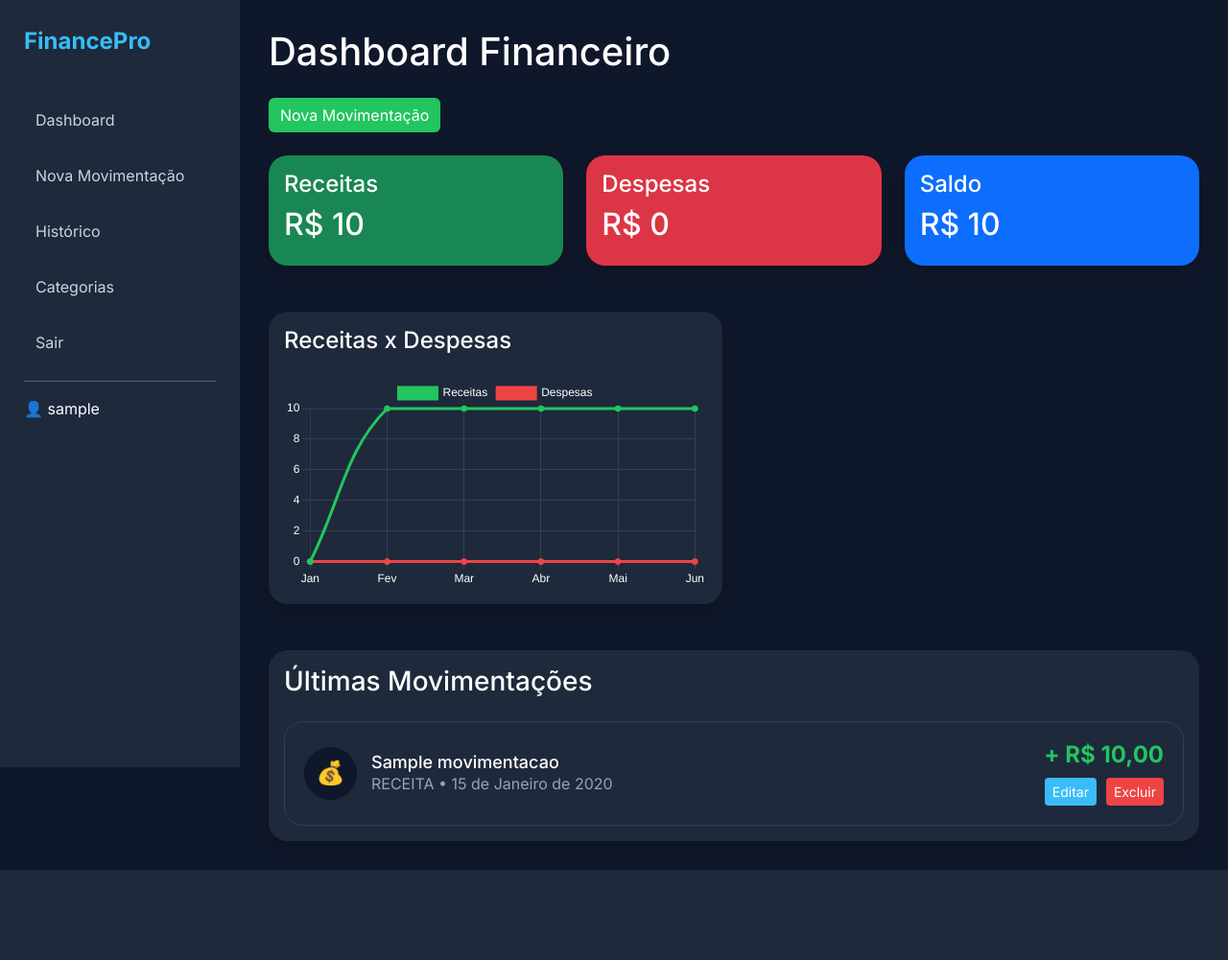
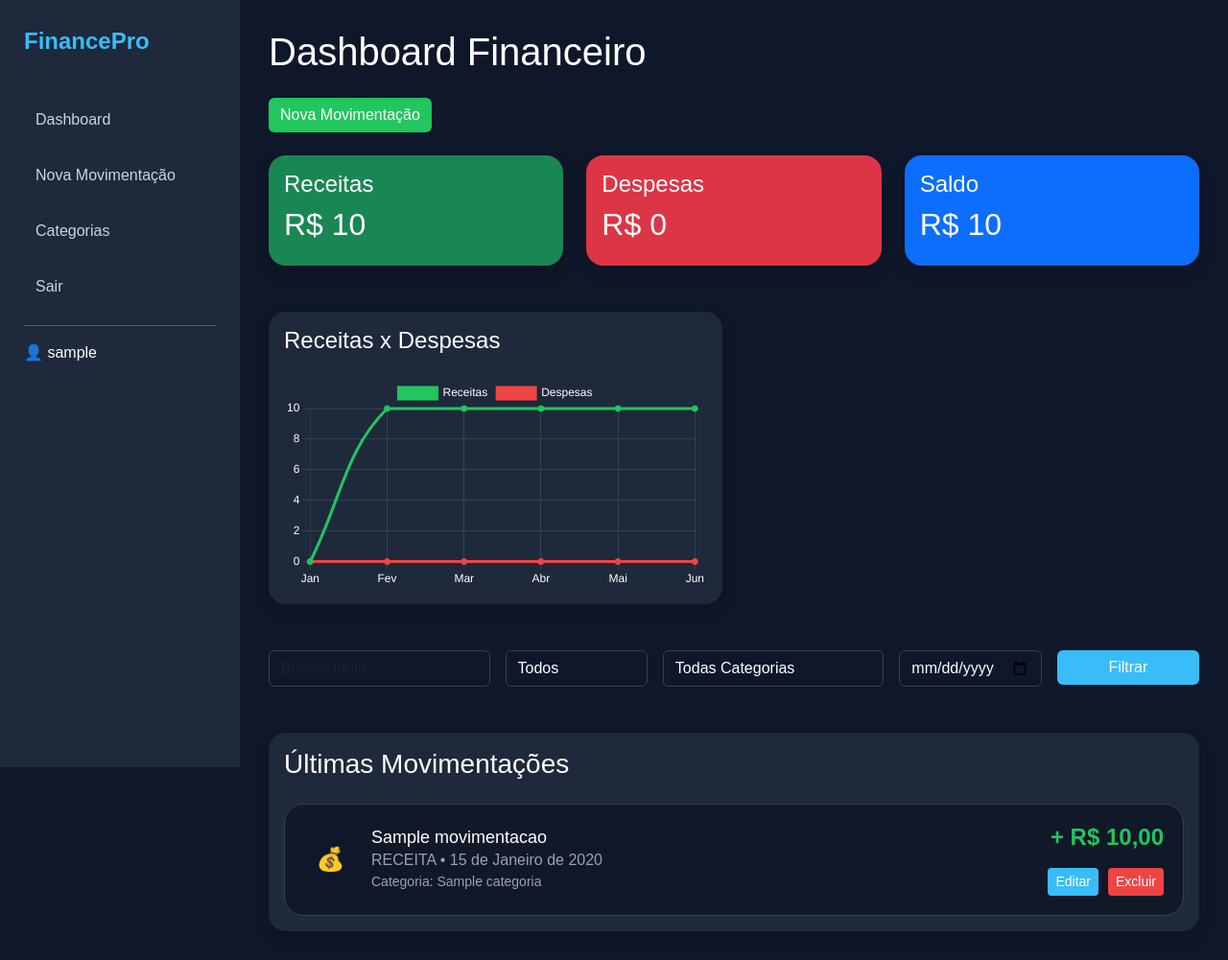
Before and after one commit to PauloSouza28/ProjetoLucas, a Django app: page /dashboard/ in a window 1280 px wide. Shown: the whole page at 96% size. Before the commit the page ends 907 px from the top, so only its background shows below. Run offline with Django 4.2, Linux system fonts and the light colour scheme; a user stored in the database is signed in; tables that the repository leaves empty hold one stand-in row (values such as "Sample post").

Commit message:
att filtros e layout

```diff
--- a/financeiro/static/css/style.css
+++ b/financeiro/static/css/style.css
@@ -218,3 +218,264 @@ body {
 
     justify-content: end;
 }
+
+.categoria-texto {
+    color: #94a3b8;
+    font-size: 14px;
+    margin-top: 5px;
+}
+
+/* =========================
+   GERAL
+========================= */
+
+body {
+    background-color: #0f172a;
+    color: white;
+    font-family: 'Poppins', sans-serif;
+}
+
+/* =========================
+   CARDS
+========================= */
+
+.card {
+    border: none;
+    border-radius: 18px;
+    background-color: #1e293b;
+    color: white;
+}
+
+/* =========================
+   MOVIMENTAÇÕES
+========================= */
+
+.movimentacoes-lista {
+
+    display: flex;
+
+    flex-direction: column;
+
+    gap: 20px;
+}
+
+.mov-card {
+
+    background: #111827;
+
+    border-radius: 20px;
+
+    padding: 20px;
+
+    display: flex;
+
+    justify-content: space-between;
+
+    align-items: center;
+
+    flex-wrap: wrap;
+
+    gap: 20px;
+
+    border: 1px solid #334155;
+
+    transition: 0.3s;
+
+    overflow: hidden;
+}
+
+.mov-card:hover {
+
+    transform: translateY(-4px);
+
+    border-color: #38bdf8;
+}
+
+.mov-info {
+
+    display: flex;
+
+    align-items: center;
+
+    gap: 15px;
+
+    flex: 1;
+
+    min-width: 220px;
+}
+
+.mov-icon {
+
+    width: 55px;
+
+    height: 55px;
+
+    border-radius: 50%;
+
+    background: #0f172a;
+
+    display: flex;
+
+    align-items: center;
+
+    justify-content: center;
+
+    font-size: 24px;
+
+    flex-shrink: 0;
+}
+
+.mov-info h5 {
+
+    margin: 0;
+
+    font-size: 18px;
+
+    word-break: break-word;
+}
+
+.mov-info p {
+
+    margin: 0;
+
+    color: #94a3b8;
+
+    word-break: break-word;
+}
+
+.mov-actions {
+
+    display: flex;
+
+    flex-direction: column;
+
+    align-items: flex-end;
+
+    gap: 10px;
+
+    max-width: 220px;
+
+    width: 100%;
+}
+
+.mov-actions h4 {
+
+    margin: 0;
+
+    font-weight: bold;
+
+    word-break: break-word;
+}
+
+.receita {
+    color: #22c55e;
+}
+
+.despesa {
+    color: #ef4444;
+}
+
+.buttons {
+
+    display: flex;
+
+    gap: 10px;
+
+    flex-wrap: wrap;
+
+    justify-content: flex-end;
+}
+
+.categoria-texto {
+
+    color: #94a3b8;
+
+    font-size: 14px;
+
+    margin-top: 5px;
+}
+
+/* =========================
+   BOTÕES
+========================= */
+
+.btn-primary {
+    background-color: #38bdf8;
+    border: none;
+}
+
+.btn-success {
+    border: none;
+}
+
+/* =========================
+   INPUTS
+========================= */
+
+.form-control,
+.form-select {
+    background-color: #0f172a;
+    border: 1px solid #334155;
+    color: white;
+}
+
+.form-control:focus,
+.form-select:focus {
+    border-color: #38bdf8;
+    box-shadow: 0 0 10px #38bdf8;
+}
+
+/* =========================
+   RESPONSIVIDADE
+========================= */
+
+@media (max-width: 768px) {
+
+    .sidebar {
+
+        width: 100%;
+
+        min-height: auto;
+
+        position: relative;
+    }
+
+    .main-content {
+
+        margin-left: 0;
+
+        padding: 15px;
+    }
+
+    .mov-card {
+
+        flex-direction: column;
+
+        align-items: flex-start;
+    }
+
+    .mov-actions {
+
+        width: 100%;
+
+        align-items: flex-start;
+    }
+
+    .buttons {
+
+        justify-content: flex-start;
+    }
+
+    .col-md-4,
+    .col-md-6,
+    .col-md-3,
+    .col-md-2 {
+
+        width: 100%;
+    }
+
+    canvas {
+
+        max-height: 250px;
+    }
+}
--- a/financeiro/templates/base.html
+++ b/financeiro/templates/base.html
@@ -19,9 +19,16 @@
     <!-- Bootstrap -->
 
     <link
-        href="https://cdn.jsdelivr.net/npm/bootstrap@5.3.3/dist/css/bootstrap.min.css"
-        rel="stylesheet"
-    />
+  href="https://cdn.jsdelivr.net/npm/bootstrap@5.3.3/dist/css/bootstrap.min.css"
+  rel="stylesheet"
+/>
+
+{% load static %}
+
+<link
+  rel="stylesheet"
+  href="{% static 'css/style.css' %}"
+>
 
     <!-- Google Fonts -->
 
@@ -73,6 +80,7 @@
 
     <script src="{% static 'js/dashboard.js' %}"></script>
 
+
 </body>
 
 </html>
--- a/financeiro/templates/dashboard.html
+++ b/financeiro/templates/dashboard.html
@@ -1,4 +1,6 @@
-{% extends 'base.html' %} {% block content %}
+{% extends 'base.html' %}
+
+{% block content %}
 
 <h1 class="mb-4">Dashboard Financeiro</h1>
 
@@ -6,56 +8,164 @@
     Nova Movimentação
 </a>
 
+<!-- CARDS -->
+
 <div class="row">
+
     <div class="col-md-4">
         <div class="card bg-success text-white p-3 shadow">
+
             <h4>Receitas</h4>
 
-      <h2>R$ {{ total_receitas }}</h2>
+            <h2>
+                R$ {{ total_receitas }}
+            </h2>
+
         </div>
     </div>
 
     <div class="col-md-4">
         <div class="card bg-danger text-white p-3 shadow">
+
             <h4>Despesas</h4>
 
-      <h2>R$ {{ total_despesas }}</h2>
+            <h2>
+                R$ {{ total_despesas }}
+            </h2>
+
         </div>
     </div>
 
     <div class="col-md-4">
         <div class="card bg-primary text-white p-3 shadow">
+
             <h4>Saldo</h4>
 
-      <h2>R$ {{ saldo }}</h2>
+            <h2>
+                R$ {{ saldo }}
+            </h2>
+
         </div>
     </div>
+
 </div>
 
 <!-- GRÁFICO -->
 
 <div class="row mt-5">
+
     <div class="col-md-6">
+
         <div class="card shadow">
+
             <div class="card-body">
-        <h4 class="mb-4">Receitas x Despesas</h4>
+
+                <h4 class="mb-4">
+                    Receitas x Despesas
+                </h4>
 
                 <canvas
                     id="graficoFinanceiro"
-
                     data-receitas="{{ total_receitas }}"
                     data-despesas="{{ total_despesas }}"
                 ></canvas>
-      </div>
-    </div>
-  </div>
+
             </div>
 
-<!-- TABELA -->
+        </div>
+
+    </div>
+
+</div>
+
+<!-- ESPAÇO -->
+
+<div class="mt-5"></div>
+
+<!-- FILTROS -->
+
+<form method="GET" class="row g-3 mb-4">
+
+    <div class="col-md-3">
+
+        <input
+            type="text"
+            name="busca"
+            class="form-control"
+            placeholder="Buscar título..."
+        >
+
+    </div>
+
+    <div class="col-md-2">
+
+        <select name="tipo" class="form-select">
+
+            <option value="">
+                Todos
+            </option>
+
+            <option value="RECEITA">
+                Receita
+            </option>
+
+            <option value="DESPESA">
+                Despesa
+            </option>
+
+        </select>
+
+    </div>
+
+    <div class="col-md-3">
+
+        <select name="categoria" class="form-select">
+
+            <option value="">
+                Todas Categorias
+            </option>
+
+            {% for cat in categorias %}
+
+            <option value="{{ cat.id }}">
+                {{ cat.nome }}
+            </option>
+
+            {% endfor %}
+
+        </select>
+
+    </div>
+
+    <div class="col-md-2">
+
+        <input
+            type="date"
+            name="data"
+            class="form-control"
+        >
+
+    </div>
+
+    <div class="col-md-2">
+
+        <button class="btn btn-primary w-100">
+            Filtrar
+        </button>
+
+    </div>
+
+</form>
+
+<!-- TABELA / MOVIMENTAÇÕES -->
 
 <div class="card mt-5 shadow">
+
     <div class="card-body">
-    <h3 class="mb-4">Últimas Movimentações</h3>
+
+        <h3 class="mb-4">
+            Últimas Movimentações
+        </h3>
 
         <div class="movimentacoes-lista">
 
@@ -85,6 +195,11 @@
                             {{ mov.tipo }} • {{ mov.data }}
                         </p>
 
+                        <p class="categoria-texto">
+                            Categoria:
+                            {{ mov.categoria }}
+                        </p>
+
                     </div>
 
                 </div>
@@ -111,7 +226,7 @@
 
                     </h4>
 
-            <div class="buttons">
+                    <div class="buttons mt-2">
 
                         <a
                             href="/editar-movimentacao/{{ mov.id }}/"
@@ -136,9 +251,9 @@
             {% endfor %}
 
         </div>
-  </div>
+
     </div>
 
-
+</div>
 
 {% endblock %}
--- a/financeiro/templates/partials/navbar.html
+++ b/financeiro/templates/partials/navbar.html
@@ -4,8 +4,6 @@
   <a href="/dashboard/"> Dashboard </a>
 
   <a href="/nova-movimentacao/"> Nova Movimentação </a>
-
-  <a href="#"> Histórico </a>
 
   <a class="nav-link" href="/categorias/">
     Categorias
--- a/financeiro/views.py
+++ b/financeiro/views.py
@@ -29,7 +29,7 @@ def login_view(request):
         if user:
             login(request, user)
 
-            return redirect('home')
+            return redirect('dashboard')
 
     return render(request, 'login.html')
 
@@ -37,14 +37,41 @@ def login_view(request):
 @login_required
 def dashboard(request):
 
-    receitas = Movimentacao.objects.filter(
-    usuario=request.user,
-    tipo='RECEITA'
+    movimentacoes = Movimentacao.objects.filter(
+        usuario=request.user
     )
 
-    despesas = Movimentacao.objects.filter(
-    usuario=request.user,
-    tipo='DESPESA'
+    tipo = request.GET.get('tipo')
+    categoria = request.GET.get('categoria')
+    data = request.GET.get('data')
+    busca = request.GET.get('busca')
+
+    if tipo:
+        movimentacoes = movimentacoes.filter(
+            tipo=tipo
+        )
+
+    if categoria:
+        movimentacoes = movimentacoes.filter(
+            categoria__id=categoria
+        )
+
+    if data:
+        movimentacoes = movimentacoes.filter(
+            data=data
+        )
+
+    if busca:
+        movimentacoes = movimentacoes.filter(
+            titulo__icontains=busca
+        )
+
+    receitas = movimentacoes.filter(
+        tipo='RECEITA'
+    )
+
+    despesas = movimentacoes.filter(
+        tipo='DESPESA'
     )
 
     total_receitas = receitas.aggregate(
@@ -57,15 +84,16 @@ def dashboard(request):
 
     saldo = total_receitas - total_despesas
 
-    movimentacoes = Movimentacao.objects.filter(
-    usuario=request.user
-    ).order_by('-data')
+    categorias = Categoria.objects.filter(
+        usuario=request.user
+    )
 
     context = {
+        'movimentacoes': movimentacoes.order_by('-data'),
         'total_receitas': total_receitas,
         'total_despesas': total_despesas,
         'saldo': saldo,
-        'movimentacoes': movimentacoes,
+        'categorias': categorias,
     }
 
     return render(
--- a/projdelucas/settings.py
+++ b/projdelucas/settings.py
@@ -54,3 +54,7 @@ STATIC_URL = 'static/'
 
 STATICFILES_DIRS = [
 ]
+
+SESSION_COOKIE_AGE = 900
+SESSION_SAVE_EVERY_REQUEST = True
+LOGIN_URL = '/login/'
```
Lines whose indentation alone changed are shown as unchanged.
